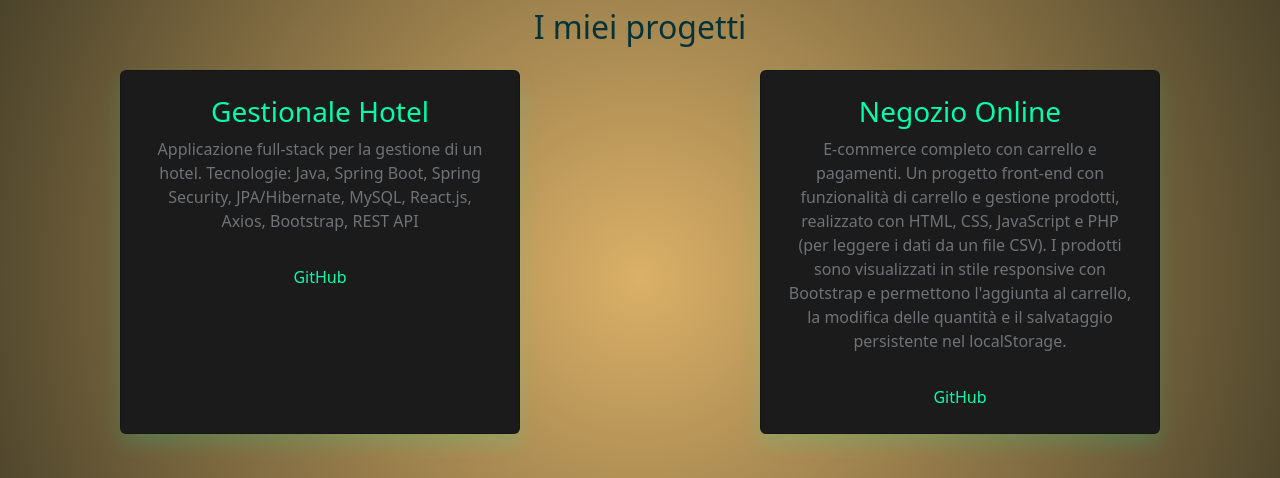
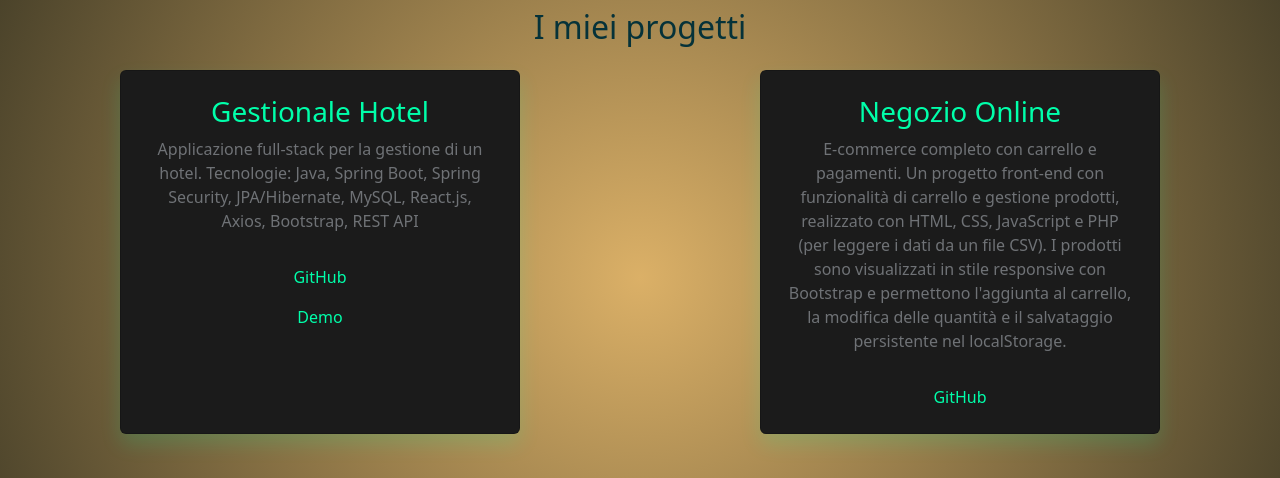
Before and after one commit to MarcoGreco74/portfolio, a React (Create React App) app: page /progetti in a window 1280 px wide. Shown: the part 322-800 px from the top of the page. Built offline with nearby package versions, Linux system fonts and the light colour scheme.

Commit message:
fix: display demo

```diff
--- a/src/components/Card.js
+++ b/src/components/Card.js
@@ -2,7 +2,7 @@ import React from "react";
 import { motion } from "framer-motion";
 import "../styles/CardCss.css";
 
-const Card = ({ title, description, link }) => {
+const Card = ({ title, description, link, demo }) => {
   return (
     <motion.div
       className="card"
@@ -14,6 +14,9 @@ const Card = ({ title, description, link }) => {
       <h3>{title}</h3>
       <p>{description}</p>
       <a href={link} target="_blank" rel="noreferrer">GitHub</a>
+      {demo && (
+          <a href={demo} target="_blank" rel="noreferrer">Demo</a>
+        )}
     </motion.div>
   );
 };
--- a/src/pages/Projects.js
+++ b/src/pages/Projects.js
@@ -32,7 +32,7 @@ const Projects = () => {
       <h2 style={{ color: "#053239ff", textAlign: "center" }}>I miei progetti</h2>
       <div className="project-grid">
         {projectData.map((proj, index) => (
-          <Card key={index} title={proj.title} description={proj.description} link={proj.link} />
+          <Card key={index} title={proj.title} description={proj.description} link={proj.link} demo={proj.demo} />
         ))}
       </div>
     </section>
```
